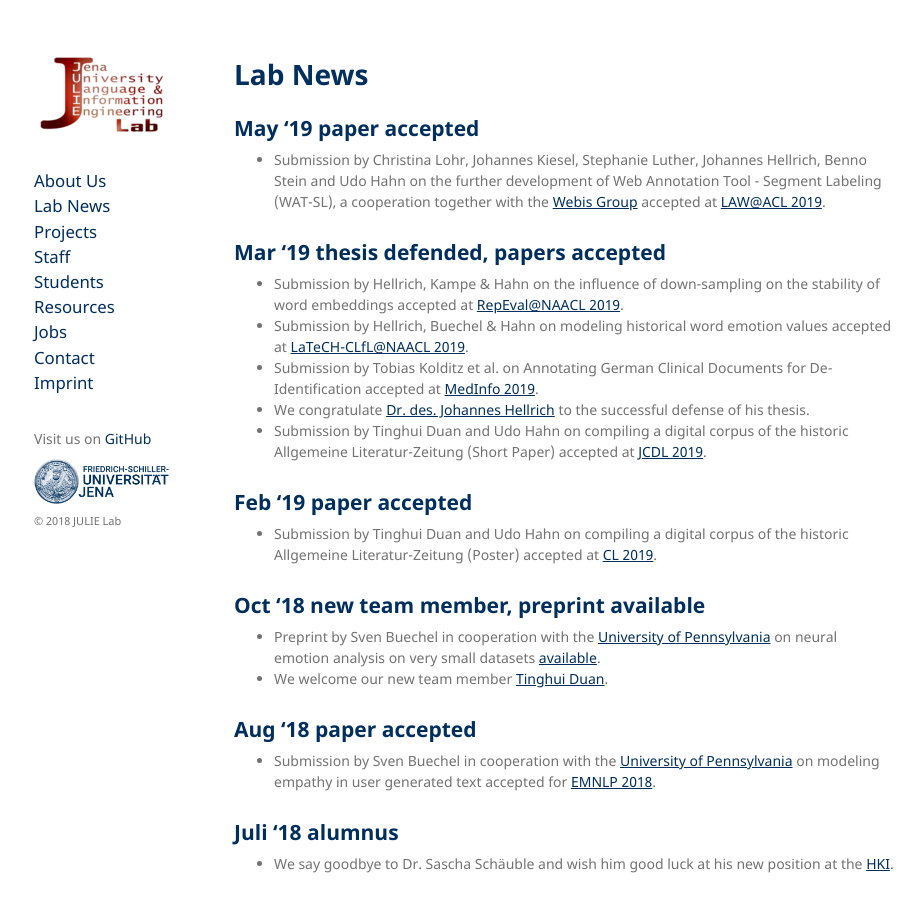
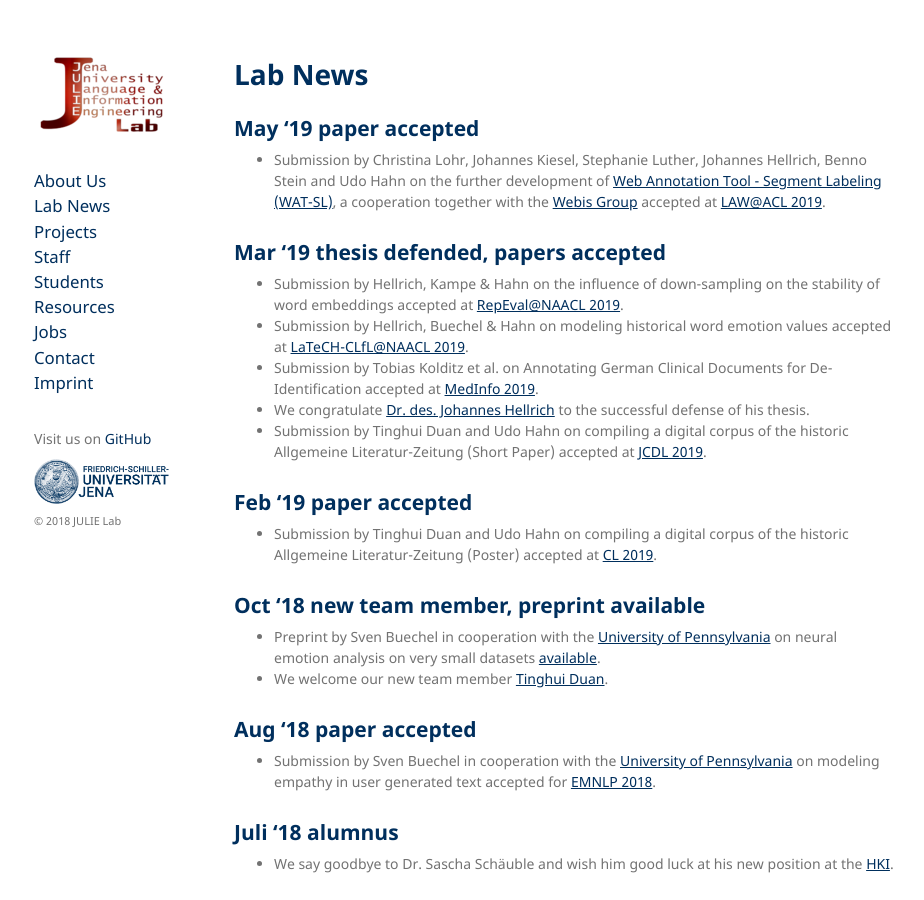
Before and after one commit to JULIELab/JULIELab.github.io, a Jekyll site: the page built from Lab+News.md, in a window 1280 px wide and 900 px high. Shown: the whole window, without its empty margins (176-1100 px from the left). Built offline with Jekyll 4.4.1, drawn with Linux system fonts in a browser that asks for light colours; our own code applies the rules of GitHub Pages for plain Markdown files; some of the changed lines change nothing that is shown.

Commit message:
Update Lab+News.md

```diff
--- a/Lab+News.md
+++ b/Lab+News.md
@@ -4,7 +4,7 @@ layout: default
 # Lab News
 
 ## May '19 paper accepted
-* Submission by Christina Lohr, Johannes Kiesel, Stephanie Luther, Johannes Hellrich, Benno Stein and Udo Hahn on the further development of Web Annotation Tool - Segment Labeling (WAT-SL), a cooperation together with the [Webis Group](https://www.uni-weimar.de/en/media/chairs/computer-science-department/webis/home/) accepted at [LAW@ACL 2019](https://sigann.github.io/LAW-XIII-2019/).
+* Submission by Christina Lohr, Johannes Kiesel, Stephanie Luther, Johannes Hellrich, Benno Stein and Udo Hahn on the further development of [Web Annotation Tool - Segment Labeling (WAT-SL)](https://github.com/webis-de/wat), a cooperation together with the [Webis Group](https://www.uni-weimar.de/en/media/chairs/computer-science-department/webis/home/) accepted at [LAW@ACL 2019](https://sigann.github.io/LAW-XIII-2019/).
 
 
 ## Mar '19 thesis defended, papers accepted
```
